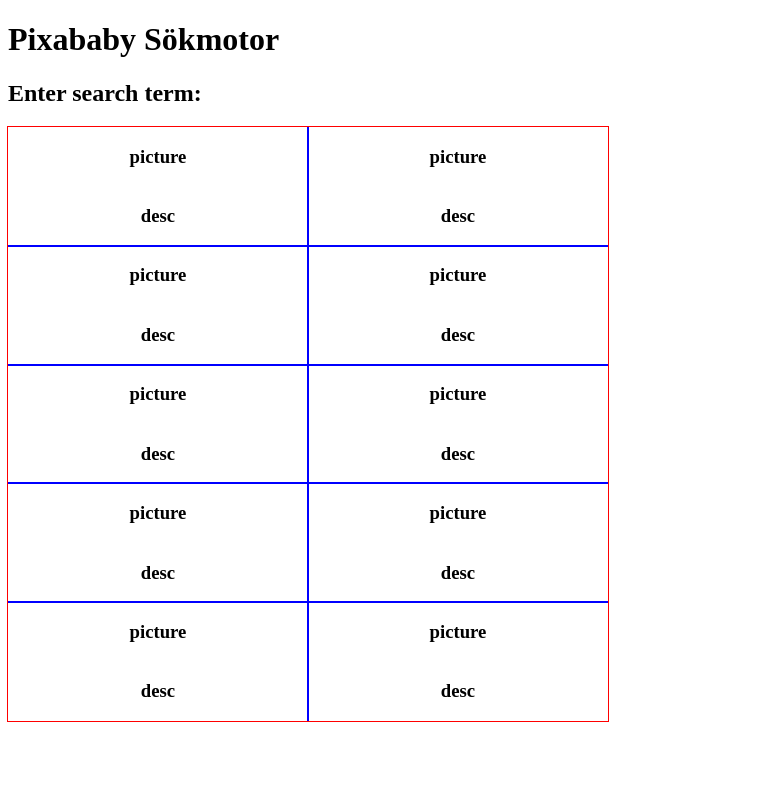
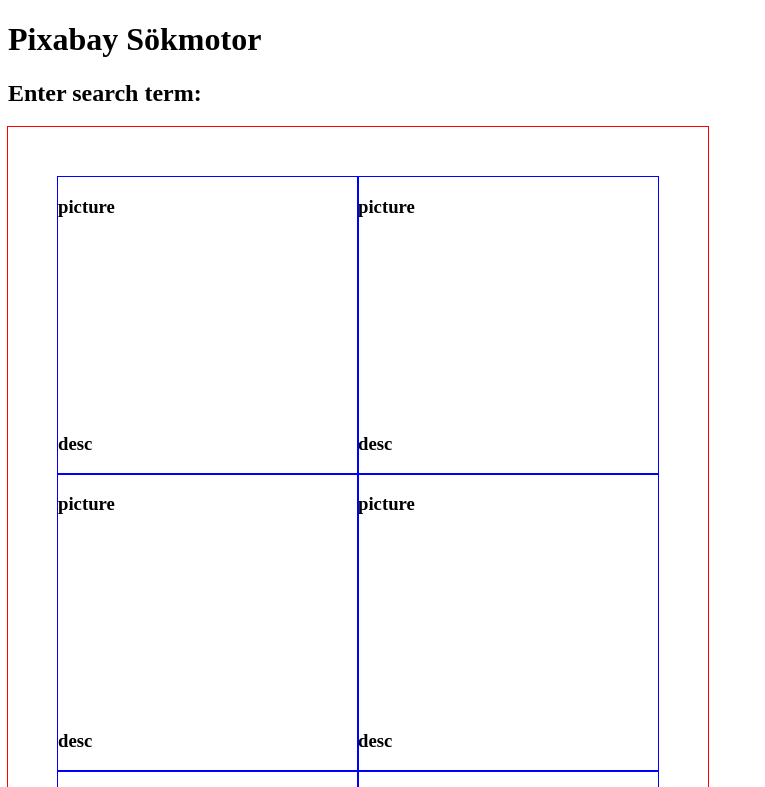
Before and after one commit to NiklasNegri/pixabay-motor, a plain HTML site: page index.html in a window 1280 px wide. Shown: the top 787 px of the page, without its empty margins (0-765 px from the left). Drawn offline with Linux system fonts and the light colour scheme.

Commit message:
css styling changed

```diff
--- a/index.html
+++ b/index.html
@@ -7,7 +7,7 @@
     <title>Pixabay Sökmotor</title>
 </head>
 <body>
-    <h1 id="banner">Pixababy Sökmotor</h1>
+    <h1 id="banner">Pixabay Sökmotor</h1>
     <h2>Enter search term:</h2>
     <section id="results">
         <li>
--- a/style.css
+++ b/style.css
@@ -8,13 +8,11 @@
         "g h"
         "i j";
         max-width: 600px;
-
+        padding: 50px;
 }
 
 #results li {
-    display: flex;
-    flex-direction: column;
-    align-items: center;
+    display: grid;
+    grid-template-rows: 4fr 1fr;
     outline: 1px solid blue;
-    list-style-type: none;
 }
```
